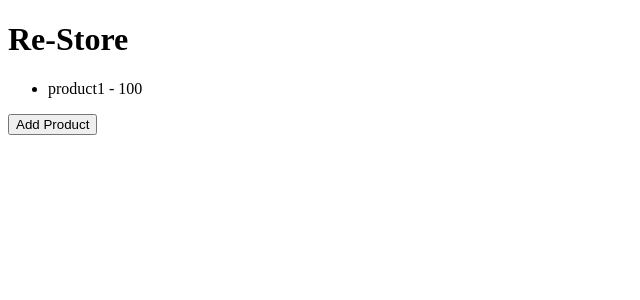
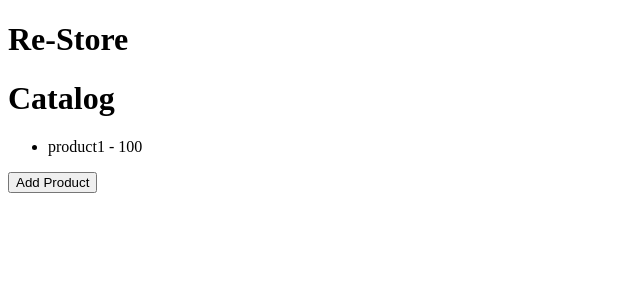
Before and after one commit to collinskchirchir/re-store, a React (Vite) app in the folder client/: page /catalog in a window 1280 px wide. Both pictures are taken after a click on the button "Add Product". Shown: the top 300 px of the page, without its empty margins (0-640 px from the left). Built offline with nearby package versions, Linux system fonts and the light colour scheme; no server answers.

Commit message:
component breakdown

```diff
--- a/client/src/app/layout/App.tsx
+++ b/client/src/app/layout/App.tsx
@@ -1,5 +1,6 @@
 import {useState, useEffect} from "react"
 import { Products } from "../models/products";
+import Catalog from "../../features/catalog/Catalog";
 
 function App() {
   const [products, SetProducts] = useState<Products[]>([]);
@@ -28,12 +29,8 @@ function App() {
     <>
     <div className="app">
       <h1>Re-Store</h1>
-      <ul>
-        {products.map((product, index) => (
-          <li key={index}>{product.name} - {product.price}</li>
-        ))}
-      </ul>
-      <button onClick={addProduct}>Add Product</button>
+      <Catalog products={products} addProduct={addProduct}/>
+
 
     </div>
     </>
--- /dev/null
+++ b/client/src/features/catalog/Catalog.tsx
@@ -0,0 +1,19 @@
+import { Products } from "../../app/models/products"
+
+interface Props {
+   products: Products[];
+   addProduct: () => void;
+}
+export default function Catalog({products, addProduct}: Props){
+   return (
+      <>
+      <h1>Catalog</h1>
+      <ul>
+        {products.map((product) => (
+          <li key={product.id}>{product.name} - {product.price}</li>
+        ))}
+      </ul>
+      <button onClick={addProduct}>Add Product</button>
+      </>
+   )
+}
```
